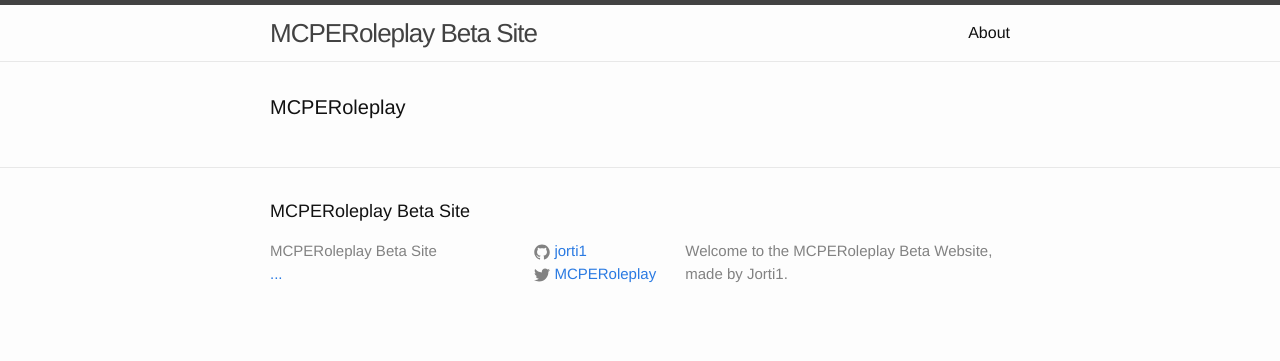
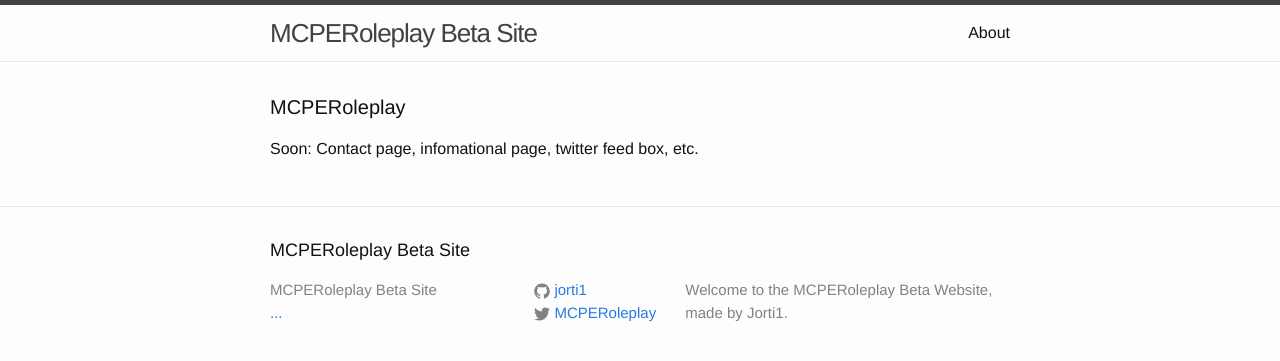
Before and after one commit to Jorti1/mcperoleplay, a Jekyll site: the page built from index.html, in a window 1280 px wide. Shown: the top 361 px of the page. Built offline with Jekyll 4.4.1, drawn with Linux system fonts in a browser that asks for light colours.

Commit message:
Update index.html

```diff
--- a/index.html
+++ b/index.html
@@ -6,4 +6,6 @@ layout: default
 
   <h1 class="page-heading">MCPERoleplay</h1>
 
+  <p>Soon: Contact page, infomational page, twitter feed box, etc.
+
 </div>
```
